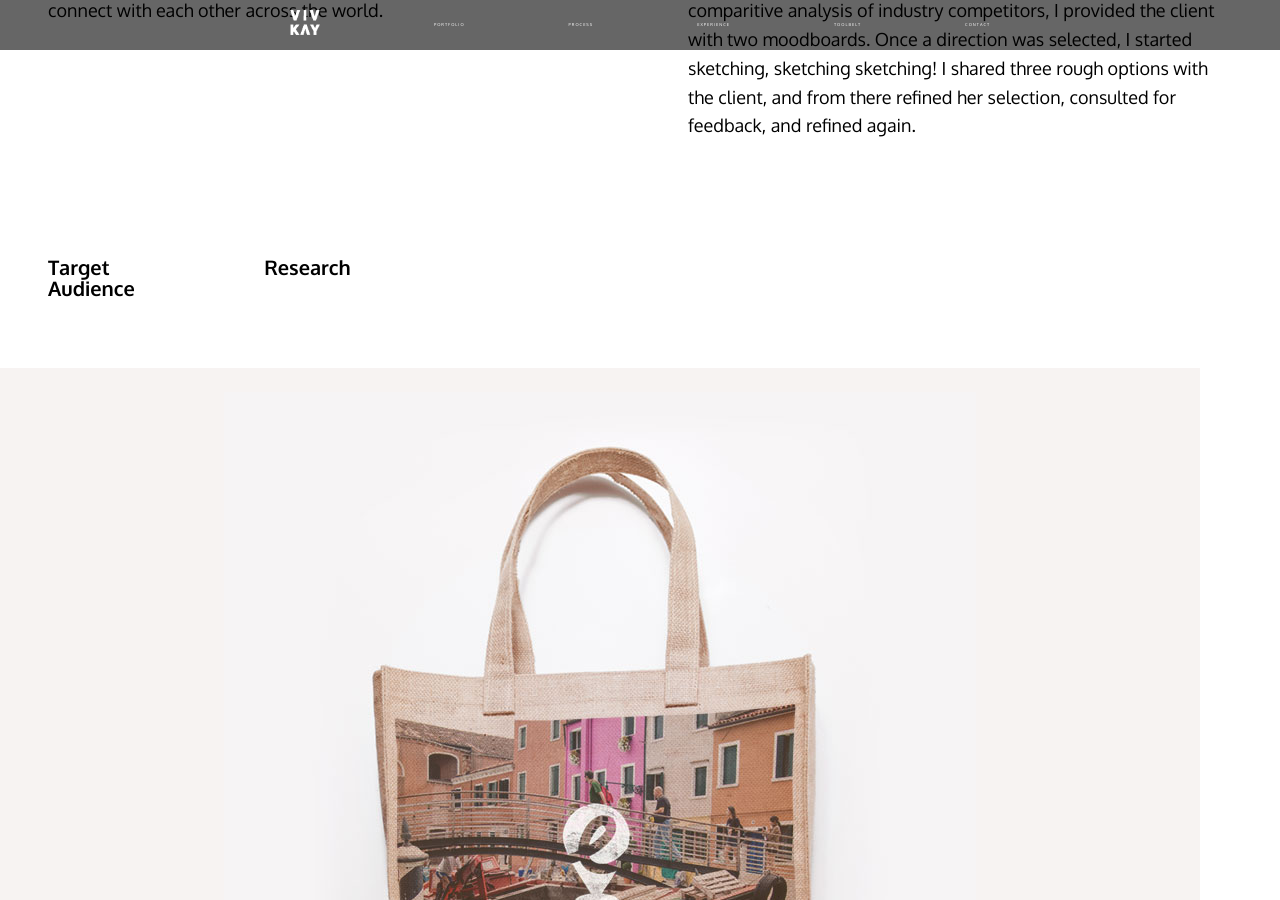
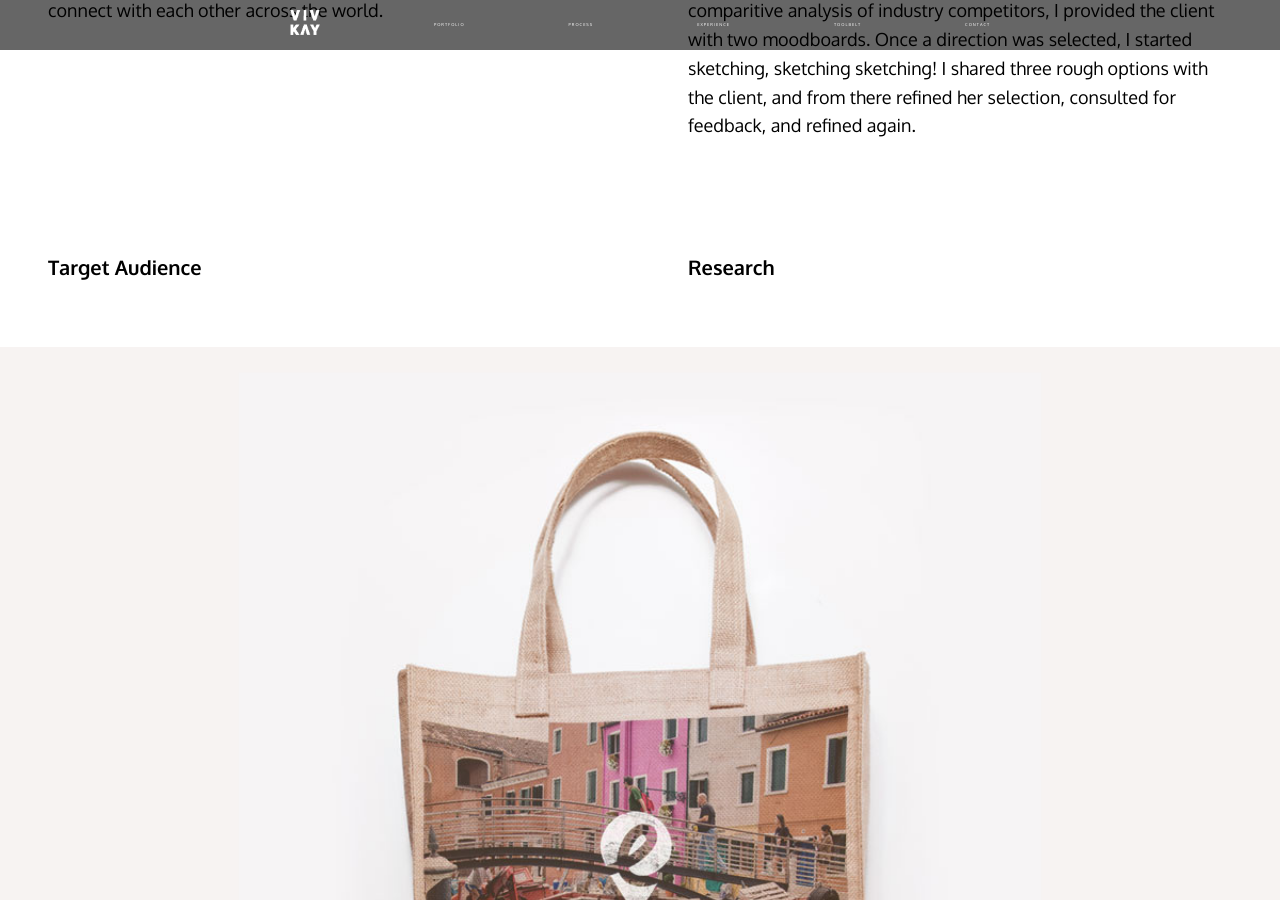
Before and after one commit to vivkay/portfolio-new, a Jekyll site: the page built from explouria.html, in a window 1280 px wide and 900 px high, scrolled down 1189 px. Built offline with Jekyll 4.4.1, drawn with Linux system fonts in a browser that asks for light colours; Markdown is read by kramdown in place of the engine named in the settings.

Commit message:
adds site. to base url images

```diff
--- a/_layouts/case-study-a.html
+++ b/_layouts/case-study-a.html
@@ -17,6 +17,7 @@
         <h2 class="zetta">My Role</h3>
         <p class="body">{{ page.role }}</p>
     </div>
+</div>
 
 <div class="grid">
     <div class="unit unit-xs-1 unit-s-1 unit-m-1 unit-l-1-2 island-2">
@@ -31,7 +32,7 @@
 
     <div class="grid">
         <div class="unit unit-xs-1 unit-s-1 unit-m-1 unit-l-1 unit-xl-1">
-            <img class="full-bleed" src="{{baseurl}}/img/{{page.img-3}}" alt="{{page.img-3-alt}}">
+            <img class="full-bleed" src="{{site.baseurl}}/img/{{page.img-3}}" alt="{{page.img-3-alt}}">
         </div>
     </div>
 
@@ -43,6 +44,7 @@
     </div>
     <div class="unit unit-xs-1 unit-s-1 unit-m-1-3 unit-l-1-2 island">
         <p class="body pad-t-flex">{{ page.challenge }}</p>
+    </div>
 </div>
 
 <div class="grid">
@@ -52,11 +54,12 @@
     </div>
     <div class="unit unit-xs-1 unit-s-1 unit-m-1-2 unit-l-1-2 island">
         <p class="body pad-t-flex">{{ page.solution }}</p>
+    </div>
 </div>
 
     <div class="grid">
         <div class="unit unit-xs-1">
-            <img class="full-bleed" src="{{ baseurl }}/img/{{ page.img-4 }}" alt="{{ page.img-4-alt }}">
+            <img class="full-bleed" src="{{site.baseurl}}/img/{{page.img-4}}" alt="{{page.img-4-alt}}">
         </div>
     </div>
 
```
